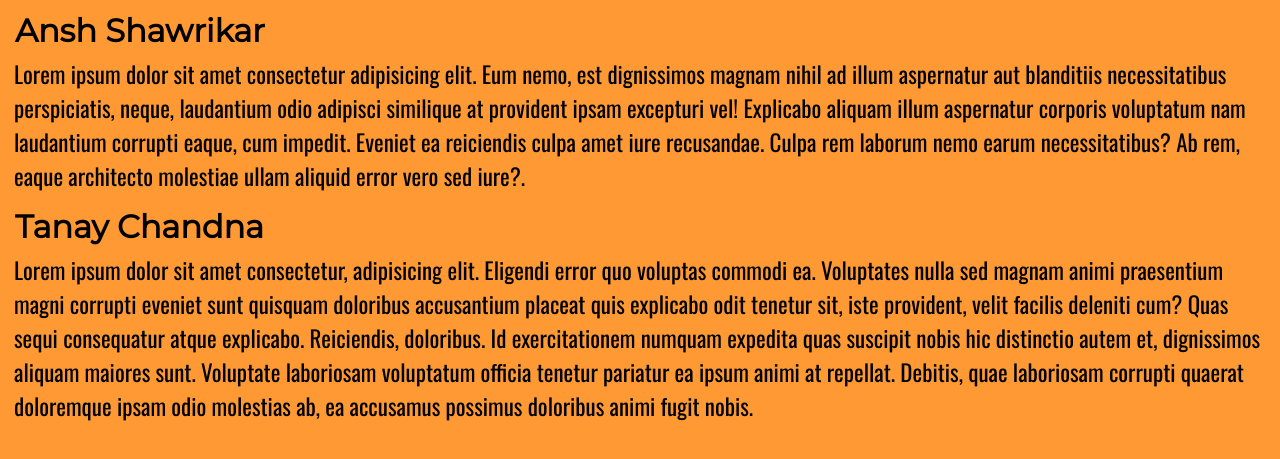
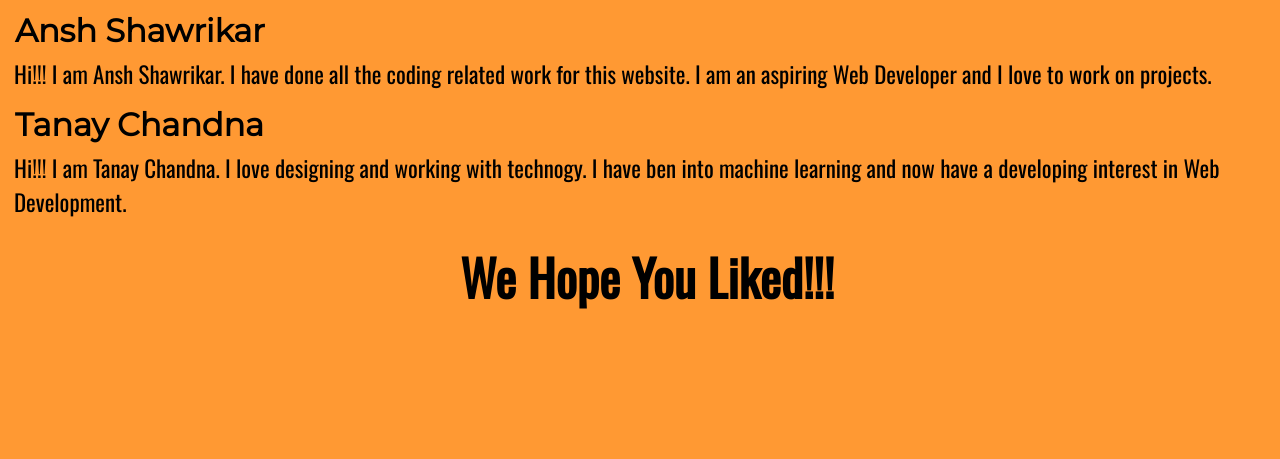
Before and after one commit to coolcoder286/weave-the-web, a plain HTML site: page about.html in a window 1280 px wide. Shown: the part 135-594 px from the top of the page. Drawn offline with nearby package versions, Linux system fonts and the light colour scheme.

Commit message:
Changes made in About page

```diff
--- a/about.css
+++ b/about.css
@@ -81,3 +81,11 @@ body {
     font-size: 23px;
     margin-right: 3px;
 }
+
+
+h2 {
+	text-align: center;
+	margin-left: 14px;
+	font-size: 50px;
+	margin-top: 20px;
+}
--- a/about.html
+++ b/about.html
@@ -17,19 +17,15 @@
 	</ul>
 	<h1 id="title">About Us</h1>
 	<h1 id="name1">Ansh Shawrikar</h1>
-	<p class="para">Lorem ipsum dolor sit amet consectetur adipisicing elit. Eum nemo, est dignissimos magnam nihil ad
-		illum aspernatur aut blanditiis necessitatibus perspiciatis, neque, laudantium odio adipisci similique at
-		provident ipsam excepturi vel! Explicabo aliquam illum aspernatur corporis voluptatum nam laudantium corrupti
-		eaque, cum impedit. Eveniet ea reiciendis culpa amet iure recusandae. Culpa rem laborum nemo earum
-		necessitatibus? Ab rem, eaque architecto molestiae ullam aliquid error vero sed iure?.</p>
+	<p class="para">Hi!!! I am Ansh Shawrikar. I have done all the coding related work for this website. I am an
+		aspiring Web
+		Developer and I love to work on projects.
+	</p>
 	<h1 id="name2">Tanay Chandna</h1>
-	<p class="para">Lorem ipsum dolor sit amet consectetur, adipisicing elit. Eligendi error quo voluptas commodi ea.
-		Voluptates nulla sed magnam animi praesentium magni corrupti eveniet sunt quisquam doloribus accusantium placeat
-		quis explicabo odit tenetur sit, iste provident, velit facilis deleniti cum? Quas sequi consequatur atque
-		explicabo. Reiciendis, doloribus. Id exercitationem numquam expedita quas suscipit nobis hic distinctio autem
-		et, dignissimos aliquam maiores sunt. Voluptate laboriosam voluptatum officia tenetur pariatur ea ipsum animi at
-		repellat. Debitis, quae laboriosam corrupti quaerat doloremque ipsam odio molestias ab, ea accusamus possimus
-		doloribus animi fugit nobis.</p>
+	<p class="para">Hi!!! I am Tanay Chandna. I love designing and working with technogy. I have ben into machine
+		learning and now have a developing interest in Web Development. </p>
+
+	<h2>We Hope You Liked!!!</h2>
 </body>
 
 </html>
```
